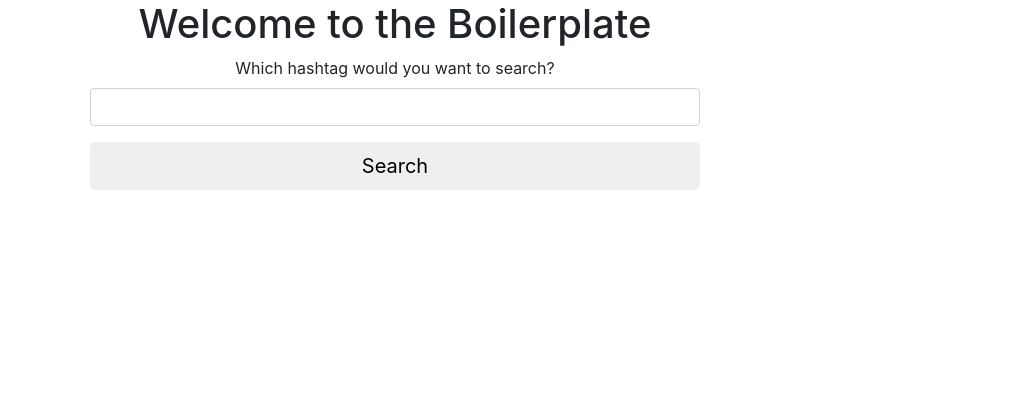
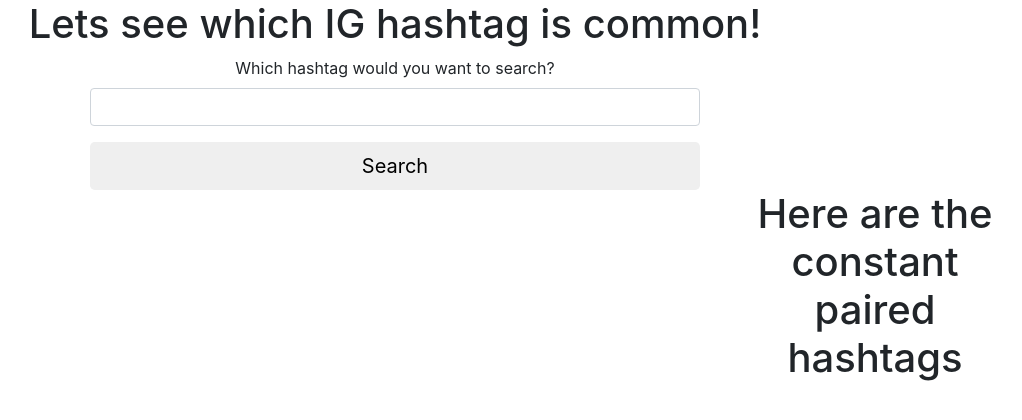
Before and after one commit to jmalovera10/ExamPractice1, a React (Create React App) app in the folder frontend/: page / in a window 1280 px wide. Shown: the top 420 px of the page, without its empty margins (245-1267 px from the left). Built offline with nearby package versions, Linux system fonts and the light colour scheme.

Commit message:
top hashtags done

```diff
--- a/frontend/public/index.html
+++ b/frontend/public/index.html
@@ -4,7 +4,7 @@
     <meta charset="utf-8">
     <meta name="viewport" content="width=device-width, initial-scale=1, shrink-to-fit=no">
     <meta name="theme-color" content="#000000">
-    <title>Boilerplate</title>
+    <title>HashTag Pairing</title>
     <!--
       manifest.json provides metadata used when your web app is added to the
       homescreen on Android. See https://developers.google.com/web/fundamentals/engage-and-retain/web-app-manifest/
--- a/frontend/src/App.js
+++ b/frontend/src/App.js
@@ -1,44 +1,53 @@
 import React, {Component} from 'react';
 import "../node_modules/bootstrap/dist/css/bootstrap.min.css";
 import './App.css';
-import Results from "./Results";
+import ImageResults from "./ImageResults";
 import SearchHashtag from "./SearchHashtag";
+import HashtagResults from "./HashtagResults";
 
 class App extends Component {
     constructor(props) {
         super(props);
         this.state = {
-            searchValue : null,
-            data : []
+            searchValue: null,
+            data: []
         }
         this.getInfo = this.getInfo.bind(this);
         this.onTextChange = this.onTextChange.bind(this);
     }
 
-    getInfo(){
-        fetch("/API/frequent/"+this.state.searchValue)
-            .then((res)=>{
+    getInfo() {
+        fetch("/API/frequent/" + this.state.searchValue)
+            .then((res) => {
                 return res.json();
             })
-            .then((data)=>{
-                this.setState({data:data.edges});
+            .then((data) => {
+                this.setState({data: data.edges});
             })
-            .catch((err)=> console.log(err));
+            .catch((err) => console.log(err));
     }
 
-    onTextChange(e) {
+    onTextChange(value) {
         this.setState({
-            searchValue: e
+            searchValue: value
         });
     }
 
     render() {
         return (
             <div className="App container-fluid">
-                <h1>Welcome to the Boilerplate</h1>
+                <h1>Lets see which IG hashtag is common!</h1>
                 <SearchHashtag onChange={this.getInfo} onTextChange={this.onTextChange}
                                searchValue={this.state.searchValue}/>
-                <Results data={this.state.data}/>
+                <div className="row justify-content-around">
+                    <div className="col-9">
+                        <ImageResults data={this.state.data}/>
+                    </div>
+                    <div className="col-3">
+                        <HashtagResults data={this.state.data} searchValue={this.state.searchValue}/>
+                    </div>
+                </div>
+
             </div>
         );
     }
--- /dev/null
+++ b/frontend/src/HashtagResults.js
@@ -0,0 +1,71 @@
+import React, {Component} from 'react';
+import "../node_modules/bootstrap/dist/css/bootstrap.min.css";
+import "./HashtagResults.css";
+
+export default class HashtagResults extends Component {
+    constructor(props) {
+        super(props)
+        this.calculateFrequence = this.calculateFrequence.bind(this);
+    }
+
+    calculateFrequence(hashtags) {
+        let results = [];
+        if (hashtags !== []) {
+            let freqHash = {};
+            for (let d of hashtags) {
+                let text = d.node.edge_media_to_caption.edges[0].node.text.split(" ");
+                for (let hash of text) {
+                    if (hash.startsWith("#") && hash !== "#" + this.props.searchValue) {
+                        if (!freqHash[hash]) {
+                            freqHash[hash] = 1;
+                        } else {
+                            freqHash[hash]++;
+                        }
+                    }
+                }
+            }
+
+            console.log(freqHash);
+            var top = [];
+
+            for (let hash in freqHash) {
+                top.push([hash, freqHash[hash]]);
+            }
+
+            top.sort((first, second) => {
+                return second[1] - first[1];
+            });
+
+            let i = 0;
+
+            for (let val of top) {
+                if (i >= 10) break;
+                results.push(
+                    <div key={val[0]} className="col-12">
+                        <h4>{val[0] + ": " + val[1]}</h4>
+                    </div>
+                );
+                i++;
+            }
+        }
+        return results
+    }
+
+    render() {
+        let data = this.props.data;
+        let results = this.calculateFrequence(data);
+        let title = null;
+        if (results !== []) {
+            title = (<h1>Here are the constant paired hashtags</h1>);
+        }
+
+        return (
+            <div className="row">
+                <div className="col-12">
+                    {title}
+                </div>
+                {results}
+            </div>
+        );
+    }
+}
--- /dev/null
+++ b/frontend/src/ImageResults.css
@@ -0,0 +1,9 @@
+img{
+    width: 100%;
+    height: 100%;
+    padding: 2%;
+}
+
+.result-content{
+    padding: 5%;
+}
--- /dev/null
+++ b/frontend/src/ImageResults.js
@@ -0,0 +1,23 @@
+import React, {Component} from 'react';
+import "../node_modules/bootstrap/dist/css/bootstrap.min.css";
+import "./ImageResults.css";
+
+export default class ImageResults extends Component {
+
+    render() {
+        let data = this.props.data;
+        let results = [];
+
+        for (let d of data) {
+            results.push(
+                <div key={d.node.thumbnail_src} className="col-4">
+                    <img src={d.node.thumbnail_src} alt={d.node.thumbnail_src}/>
+                </div>);
+        }
+        return (
+            <div className="row result-content">
+                {results}
+            </div>
+        );
+    }
+}
--- a/frontend/src/Results.js
+++ /dev/null
@@ -1,23 +0,0 @@
-import React, {Component} from 'react';
-import "../node_modules/bootstrap/dist/css/bootstrap.min.css";
-
-export default class Results extends Component{
-
-    render(){
-        let data = this.props.data;
-        let results = [];
-
-        for(let d of data){
-            results.push(
-                <div key={d.node.display_url} className="col-3">
-                    <img src={d.node.display_url} alt={d.node.display_url}/>
-    </div>);
-    }
-
-        return(
-            <div className="row">
-                {results}
-            </div>
-        );
-    }
-}
--- a/frontend/src/SearchHashtag.js
+++ b/frontend/src/SearchHashtag.js
@@ -11,9 +11,8 @@
         this.handleSubmit = this.handleSubmit.bind(this);
     }
 
-    handleTextChange(e) {
-        this.props.onTextChange(e.target.value);
-
+    handleTextChange(event) {
+        this.props.onTextChange(event.target.value);
     }
 
     handleSubmit = event => {
@@ -28,7 +27,7 @@
                     <FormGroup controlId="search" bsSize="large">
                         <ControlLabel className="auth-text">Which hashtag would you want to search?</ControlLabel>
                         <FormControl
-                            onChange={this.props.handleTextChange}
+                            onChange={this.handleTextChange}
                             type="search"
                         />
                     </FormGroup>
```
Also changed, not shown: frontend/src/HashtagResults.css (added).
